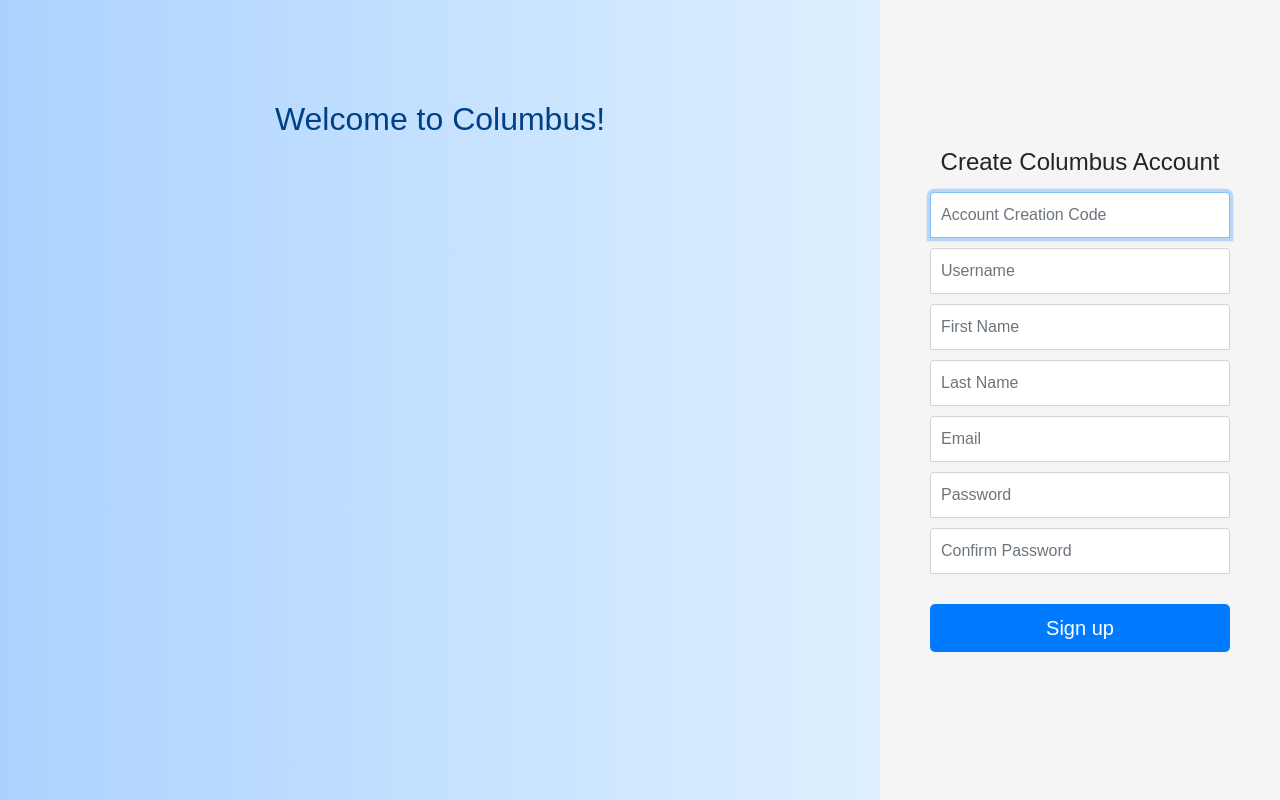
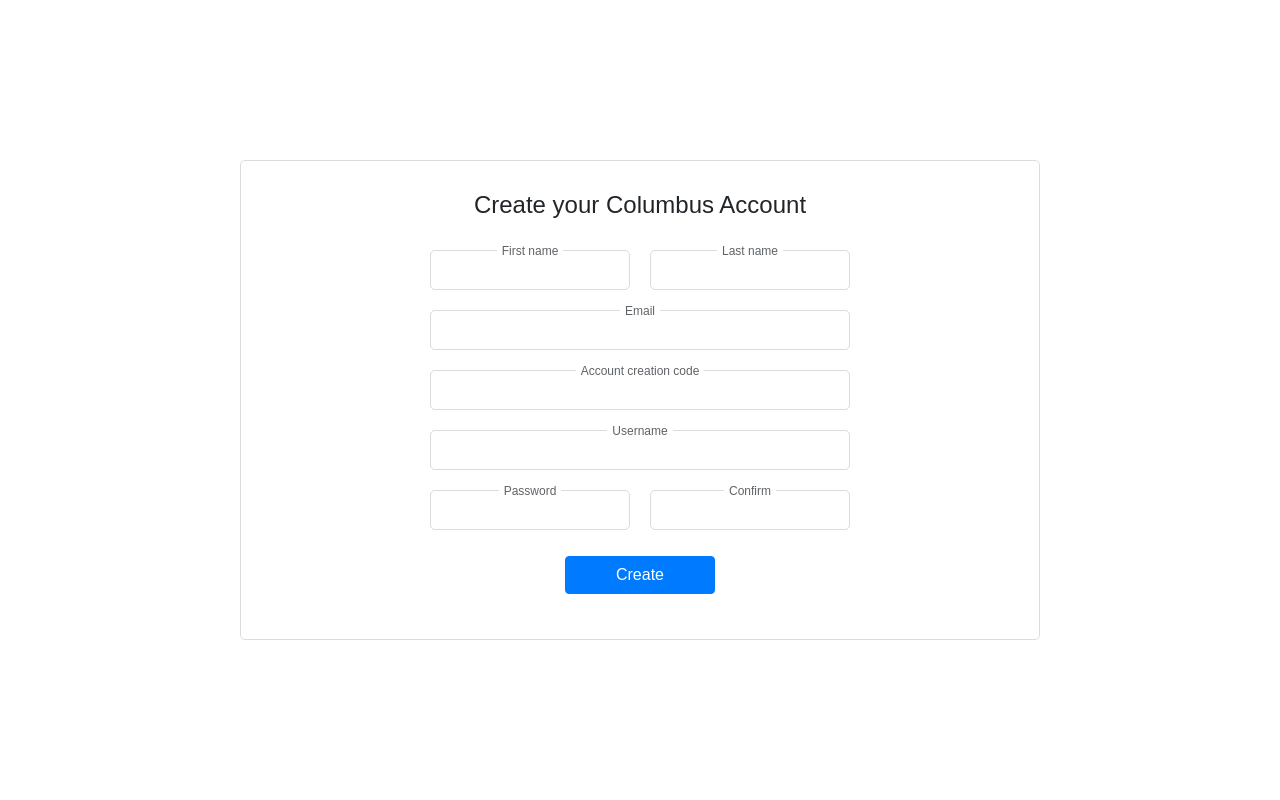
Before and after one commit to columbustech/cdrive, a Django app: page /accounts/create/ in a window 1280 px wide. Run offline with Django 3.2, Linux system fonts and the light colour scheme; some libraries are stand-ins or nearby versions.

Commit message:
New UI for account creation

```diff
--- a/authentication/src/static/create-user.css
+++ b/authentication/src/static/create-user.css
@@ -1,5 +1,59 @@
-.form-signin input {
-  margin-bottom: 10px;
-  border-bottom-right-radius: 0;
-  border-bottom-left-radius: 0;
+html,
+body {
+  height: 100%;
+  width: 100%;
+  font-family: sans-serif;
 }
+.page {
+  display: flex;
+  height: 100%;
+  width: 100%;
+  justify-content: center;
+  align-items: center;
+}
+.create-user-container {
+  width: 80%;
+  max-width: 800px;
+  min-width: 500px;
+  height: 480px;
+  border: 1px solid #DADCE0;
+  border-radius: 5px;
+}
+.input-text-container {
+  padding: 10px;
+  border: 1px solid #DADCE0;
+  border-radius: 5px;
+  margin: 10px;
+  height: 40px;
+}
+.input-text-container>label{
+  position: relative;
+  top:-23px;
+  padding-left: 5px;
+  padding-right: 5px;
+  margin: 0px;
+  color: #5F6367;
+  background-color:white;
+  font-size: 12px;
+}
+.input-text-container>input{
+  border: none;
+  outline: none;
+  font-size: 16px;
+  width: 100%;
+  position: relative;
+  top: -25px;
+}
+.input-text-container>input:focus{
+  border: none;
+  outline: none;
+  font-size: 16px;
+  width: 100%;
+  position: relative;
+  top: -25px;
+}
+.inputs-container {
+  width: 440px;
+  margin-left: auto;
+  margin-right: auto;
+}
--- a/authentication/src/templates/registration/create-user.html
+++ b/authentication/src/templates/registration/create-user.html
@@ -3,11 +3,9 @@
 <head>
     <meta charset="UTF-8">
     <meta name="viewport" content="width=device-width, initial-scale=1, shrink-to-fit=no">
-
     <link rel="stylesheet" href="https://stackpath.bootstrapcdn.com/bootstrap/4.3.1/css/bootstrap.min.css"
     integrity="sha384-ggOyR0iXCbMQv3Xipma34MD+dH/1fQ784/j6cY/iJTQUOhcWr7x9JvoRxT2MZw1T" crossorigin="anonymous">
     {% load static %}
-    <link rel="stylesheet" type="text/css" href="{% static 'input-form.css' %}">
     <link rel="stylesheet" type="text/css" href="{% static 'create-user.css' %}">
     <title>Columbus</title>
 </head>
@@ -18,40 +16,47 @@ integrity="sha384-q8i/X+965DzO0rT7abK41JStQIAqVgRVzpbzo5smXKp4YfRvH+8abtTE1Pi6ji
 integrity="sha384-UO2eT0CpHqdSJQ6hJty5KVphtPhzWj9WO1clHTMGa3JDZwrnQq4sF86dIHNDz0W1" crossorigin="anonymous"></script>
     <script src="https://stackpath.bootstrapcdn.com/bootstrap/4.3.1/js/bootstrap.min.js"
 integrity="sha384-JjSmVgyd0p3pXB1rRibZUAYoIIy6OrQ6VrjIEaFf/nJGzIxFDsf4x0xIM+B07jRM" crossorigin="anonymous"></script>
-    <div class="right-panel">
+  <div class="page">
+    <div class="create-user-container">
       <form class="form-signin" action="{% url 'create_account' %}" method="post">
-          {% csrf_token %}
-          <h1 class="h4 mb-3 font-weight-normal">Create Columbus Account</h1>
-          <label for="id_code" class="sr-only">Account Creation Code</label>
-          <input type="text" id="id_code" name="code" class="form-control" placeholder="Account Creation Code" required="" autofocus="">
-          <label for="id_username" class="sr-only">Username</label>
-          <input type="text" id="id_username" name="username" class="form-control" placeholder="Username" required="" autofocus="">
-          <label for="id_firstname" class="sr-only">First Name</label>
-          <input type="text" id="id_firstname" name="firstname" class="form-control" placeholder="First Name" required="" autofocus="">
-          <label for="lastname" class="sr-only">Last Name</label>
-          <input type="text" id="id_lastname" name="lastname" class="form-control" placeholder="Last Name" required="" autofocus="">
-          <label for="id_email" class="sr-only">Email</label>
-          <input type="email" id="id_email" name="email" class="form-control" placeholder="Email" required="" autofocus="">
-          <label for="id_password" class="sr-only">Password</label>
-          <input type="password" id="id_password" name="password" class="form-control" placeholder="Password" required="">
-          <label for="id_confirm" class="sr-only">Confirm Password</label>
-          <input type="password" id="id_confirm" name="confirm" class="form-control" placeholder="Confirm Password" required="">
-          <button class="btn btn-lg btn-primary btn-block" type="submit">Sign up</button>
-          {% if messages %}
-            <div class="message-container" >
-              {% for message in messages %}
-                <div class="{{ message.tags }}">
-                  {{ message }}
-              </div>
-              {% endfor %}
-            </div>
-          {% endif %}
+      {% csrf_token %}
+      <div class="h4" style="font-weight:400; margin-top:30px; margin-bottom: 20px; font-family: sans-serif"> Create your Columbus Account</div>
+      <div class="inputs-container">
+        <div class="input-text-container" style="width:200px; float:left;">
+	  <label>First name</label>
+	  <input type="text" name="firstname" class="input-text-field" autocomplete="off"/>
+        </div>
+        <div class="input-text-container" style="width:200px; float:right;">
+	  <label>Last name</label>
+	  <input type="text" name="lastname" class="input-text-field" autocomplete="off"/>
+        </div>
+        <div class="input-text-container" style="width:420px; float:left;">
+	  <label>Email</label>
+	  <input type="email" name="email" class="input-text-field" autocomplete="off"/>
+        </div>
+        <div class="input-text-container" style="width:420px; float:left;">
+	  <label>Account creation code</label>
+	  <input type="text" name="code" class="input-text-field" autocomplete="off" />
+        </div>
+        <div class="input-text-container" style="width:420px; float:left;">
+	  <label>Username</label>
+	  <input type="text" name="username" class="input-text-field" autocomplete="off"/>
+        </div>
+        <div class="input-text-container" style="width:200px; float:left;">
+	  <label>Password</label>
+	  <input type="password" name="password" class="input-text-field" />
+        </div>
+        <div class="input-text-container" style="width:200px; float:right;">
+	  <label>Confirm</label>
+	  <input type="password" name="confirm" class="input-text-field" />
+        </div>
+	<div class="text-center">
+	  <button type="submit" class="btn btn-primary mt-3" style="width:150px">Create</button>
+	</div>
+      </div>
       </form>
     </div>
-    <div class="left-panel">
-      <h1 class="h2" style="margin-top: 100px; color: #004085;" >Welcome to Columbus!</h1>
-    </div>
-
+  </div>
 </body>
 
 </html>
```
